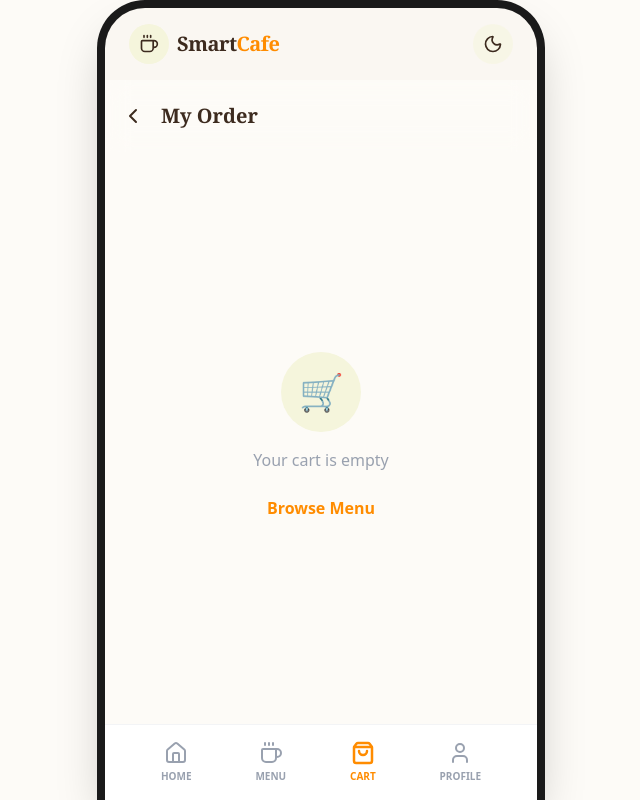
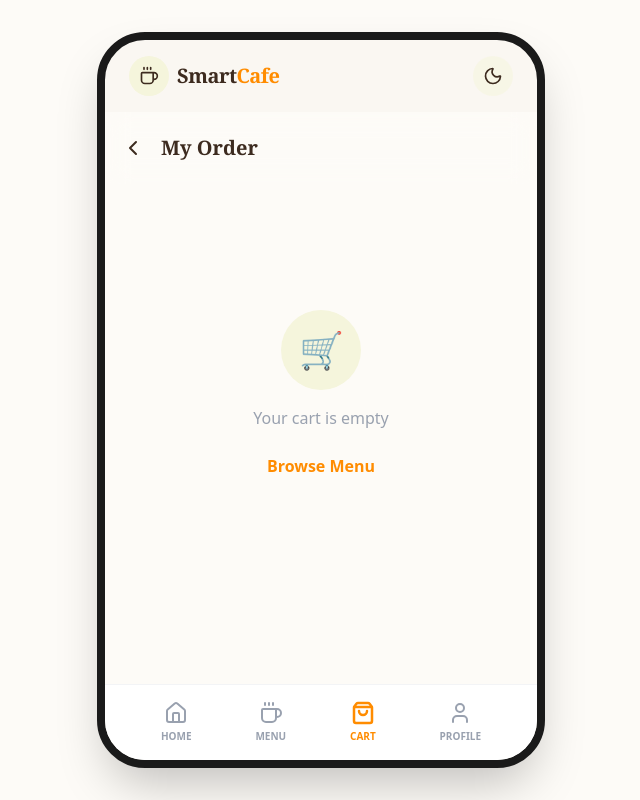
Before and after one commit to jemmziray-tech/SmartCafe, a React (Vite) app: page /cart in a window 1280 px wide. Shown: the whole page, without its empty margins (319-959 px from the left). Built offline with nearby package versions, Linux system fonts and the light colour scheme.

Commit message:
Refactor Layout and Cart components for improved UI and functionality; update VAT rate to 18% and enhance toast notification behavior

```diff
--- a/src/components/Layout.tsx
+++ b/src/components/Layout.tsx
@@ -10,7 +10,6 @@ export default function Layout() {
   const location = useLocation();
   const { isDarkMode, toggleTheme, cart, user, toastMessage, setToastMessage } = useStore();
 
-  // Auto-hide the toast after 2.5 seconds
   useEffect(() => {
     if (toastMessage) {
       const timer = setTimeout(() => {
@@ -32,10 +31,14 @@ export default function Layout() {
   }
 
   return (
-    <div className="flex justify-center min-h-screen bg-natural-light dark:bg-[#1A1A1A] overflow-hidden font-sans">
-      <div className="w-full max-w-md h-[100dvh] bg-natural-base dark:bg-[#2A1E14] shadow-2xl border-x-0 sm:border-x-[8px] sm:border-t-[8px] sm:rounded-t-[3rem] border-[#1A1A1A] flex flex-col relative overflow-hidden transition-colors duration-300">
+    // 1. FIXED INSET-0: Locks the app to the exact screen bounds, preventing body scroll
+    <div className="fixed inset-0 flex justify-center bg-natural-light dark:bg-[#1A1A1A] font-sans sm:py-8 overflow-hidden">
 
-        <header className="flex justify-between items-center px-6 py-4 bg-transparent z-10">
+      {/* 2. MAX-H: Acts as a phone mockup on PC, takes full space on mobile */}
+      <div className="w-full h-full max-w-md sm:max-h-[850px] bg-natural-base dark:bg-[#2A1E14] shadow-2xl sm:border-[8px] sm:rounded-[3rem] border-[#1A1A1A] flex flex-col relative overflow-hidden transition-colors duration-300">
+
+        {/* Header (Shrink-0 prevents it from squishing) */}
+        <header className="shrink-0 flex justify-between items-center px-6 py-4 bg-transparent z-10">
           <div className="flex items-center gap-2">
             <div className="w-10 h-10 bg-natural-cream dark:bg-natural-dark rounded-full flex items-center justify-center relative">
                <Coffee className="w-5 h-5 text-natural-dark dark:text-natural-light" />
@@ -50,7 +53,8 @@ export default function Layout() {
           </button>
         </header>
 
-        <main className="flex-1 overflow-y-auto no-scrollbar relative">
+        {/* Main Scrolling Area */}
+        <main className="flex-1 overflow-y-auto no-scrollbar relative w-full">
           <AnimatePresence mode="wait">
             <motion.div
               key={location.pathname}
@@ -58,14 +62,13 @@ export default function Layout() {
               animate={{ opacity: 1, y: 0 }}
               exit={{ opacity: 0, y: -10 }}
               transition={{ duration: 0.2 }}
-              className="px-6 pb-24 pt-4"
+              className="px-6 pb-6 pt-4"
             >
               <Outlet />
             </motion.div>
           </AnimatePresence>
         </main>
 
-        {/* The Professional Toast Notification */}
         <AnimatePresence>
           {toastMessage && (
             <motion.div
@@ -73,7 +76,7 @@ export default function Layout() {
               animate={{ opacity: 1, y: 0, x: '-50%', scale: 1 }}
               exit={{ opacity: 0, y: 20, x: '-50%', scale: 0.95 }}
               transition={{ duration: 0.2, ease: "easeOut" }}
-              className="absolute bottom-24 left-1/2 flex items-center gap-3 bg-natural-dark dark:bg-natural-light text-natural-light dark:text-natural-dark px-5 py-3.5 rounded-full shadow-2xl z-50 text-sm font-semibold whitespace-nowrap"
+              className="absolute bottom-20 left-1/2 flex items-center gap-3 bg-natural-dark dark:bg-natural-light text-natural-light dark:text-natural-dark px-5 py-3.5 rounded-full shadow-2xl z-50 text-sm font-semibold whitespace-nowrap"
             >
               <CheckCircle2 className="w-5 h-5 text-green-400 dark:text-green-600" />
               {toastMessage}
@@ -81,7 +84,8 @@ export default function Layout() {
           )}
         </AnimatePresence>
 
-        <nav className="absolute bottom-0 left-0 w-full bg-white dark:bg-natural-dark border-t border-gray-100 dark:border-white/10 px-6 py-4 flex justify-around items-center z-20">
+        {/* 3. STATIC NAV: No longer absolutely positioned. It naturally sits at the bottom. */}
+        <nav className="shrink-0 w-full bg-white dark:bg-natural-dark border-t border-gray-100 dark:border-white/10 px-6 py-4 flex justify-around items-center z-20 relative">
           {navItems.map((item) => {
             const Icon = item.icon;
             const isActive = location.pathname === item.path || (item.path === '/menu' && location.pathname.startsWith('/product'));
--- a/src/pages/Cart.tsx
+++ b/src/pages/Cart.tsx
@@ -10,25 +10,23 @@ export default function Cart() {
   // --- Checkout Modal State ---
   const [showCheckoutModal, setShowCheckoutModal] = useState(false);
   const [deliveryInfo, setDeliveryInfo] = useState({
-    name: user?.name !== 'Student Guest' ? user?.name : '', // Auto-fill if they are logged in
+    name: user?.name !== 'Student Guest' ? user?.name : '',
     location: '',
     notes: ''
   });
 
   const total = cartTotal();
-  const tax = total * 0.20; // 20% standard VAT rate for Tanzania
+  const tax = total * 0.18; // 18% standard VAT
   const grandTotal = total + tax;
 
   // --- WhatsApp Serialization Logic ---
   const submitOrder = (e: React.FormEvent) => {
     e.preventDefault();
 
-    // 1. Save order internally via Zustand
     placeOrder();
 
-    // 2. Format the Business WhatsApp Message
-    const watsappNumber = "255625746245"; // SmartCafe's WhatsApp number in international format without '+'
-    let message = `*NEW ORDER - SmartCafe* ☕\n\n`;
+    const watsappNumber = "255762446706";
+    let message = `*NEW ORDER - SmartCafe* \n\n`;
     message += `*Customer:* ${deliveryInfo.name}\n`;
     message += `*Delivery Location:* ${deliveryInfo.location}\n`;
     if (deliveryInfo.notes) {
@@ -43,7 +41,6 @@ export default function Cart() {
     message += `\n*Total (incl. VAT): TZS ${grandTotal.toLocaleString()}*\n\n`;
     message += `*Payment Preference:* Ready to pay via Mobile Money (M-Pesa / Tigo Pesa). Please share your Lipa Namba to complete this order.`;
 
-    // 3. Open WhatsApp and Redirect App to Profile
     const encodedMessage = encodeURIComponent(message);
     window.open(`https://wa.me/${watsappNumber}?text=${encodedMessage}`, '_blank');
 
@@ -52,7 +49,7 @@ export default function Cart() {
   };
 
   return (
-    <div className="absolute inset-0 z-20 flex flex-col h-full bg-natural-light dark:bg-natural-dark pb-20">
+    <div className="absolute inset-0 z-20 flex flex-col h-full bg-natural-light dark:bg-natural-dark">
 
       {/* Header */}
       <header className="flex items-center px-4 py-4 bg-natural-light/50 dark:bg-natural-dark/50 backdrop-blur-md">
@@ -62,8 +59,8 @@ export default function Cart() {
         <h1 className="text-xl font-bold ml-2 text-natural-dark dark:text-natural-light font-serif">My Order</h1>
       </header>
 
-      {/* Cart Items */}
-      <div className="flex-1 overflow-y-auto px-4 py-4 no-scrollbar">
+      {/* Cart Items (Padding adjusted to pb-24 to sit cleanly above the checkout button) */}
+      <div className="flex-1 overflow-y-auto px-4 py-4 no-scrollbar pb-24">
         {cart.length === 0 ? (
           <div className="flex flex-col items-center justify-center h-full text-gray-400">
             <div className="w-20 h-20 bg-natural-cream dark:bg-white/10 rounded-full flex items-center justify-center mb-4">
@@ -125,7 +122,7 @@ export default function Cart() {
                   <span className="font-medium text-natural-dark dark:text-natural-light">TZS {total.toLocaleString()}</span>
                 </div>
                 <div className="flex justify-between">
-                  <span>VAT (20%)</span>
+                  <span>VAT (18%)</span>
                   <span className="font-medium text-natural-dark dark:text-natural-light">TZS {tax.toLocaleString()}</span>
                 </div>
                 <div className="pt-2 border-t border-natural-cream dark:border-white/10 flex justify-between font-bold text-lg text-natural-dark dark:text-natural-accent">
@@ -138,9 +135,9 @@ export default function Cart() {
         )}
       </div>
 
-      {/* Checkout Button Trigger */}
+      {/* Checkout Button Trigger (Restored to bottom-0) */}
       {cart.length > 0 && (
-        <div className="absolute bottom-0 w-full p-4 bg-natural-light dark:bg-natural-dark border-t border-natural-cream dark:border-white/10 flex flex-col gap-2 z-30">
+        <div className="absolute bottom-0 w-full p-4 bg-natural-light dark:bg-natural-dark border-t border-natural-cream dark:border-white/10 flex flex-col gap-2 z-30 shadow-[0_-15px_30px_rgba(0,0,0,0.05)] dark:shadow-[0_-15px_30px_rgba(0,0,0,0.2)]">
           <button
             onClick={() => setShowCheckoutModal(true)}
             className="w-full bg-natural-accent text-white py-4 rounded-3xl font-bold flex justify-center items-center gap-2 shadow-lg hover:opacity-90 transition-opacity"
@@ -153,8 +150,8 @@ export default function Cart() {
 
       {/* --- The Delivery Info Bottom Sheet Modal --- */}
       {showCheckoutModal && (
-        <div className="absolute inset-0 z-50 flex flex-col justify-end bg-black/60 backdrop-blur-sm">
-          <div className="bg-natural-light dark:bg-natural-dark w-full rounded-t-[2rem] p-6 shadow-2xl animate-in slide-in-from-bottom-[100%] duration-300">
+        <div className="fixed inset-0 z-[100] flex flex-col justify-end items-center bg-black/60 backdrop-blur-sm">
+          <div className="bg-natural-light dark:bg-natural-dark w-full max-w-md rounded-t-[2rem] p-6 shadow-2xl animate-in slide-in-from-bottom-[100%] duration-300">
             <div className="flex justify-between items-center mb-6">
               <h2 className="text-xl font-bold font-serif text-natural-dark dark:text-natural-light">Delivery Details</h2>
               <button
```
